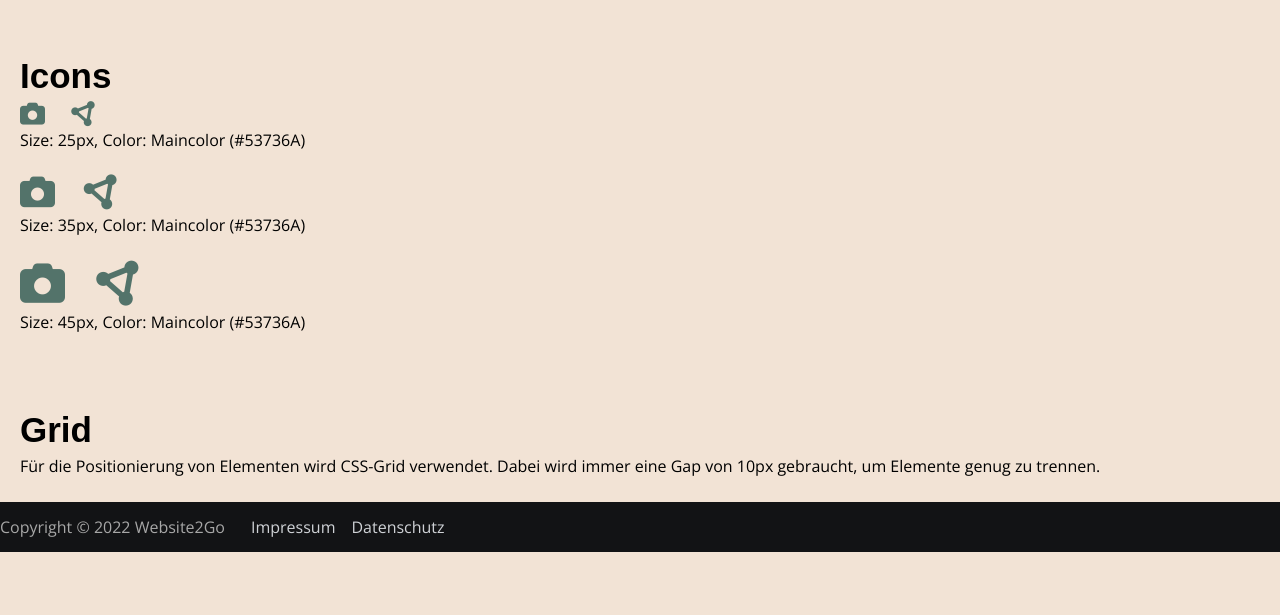
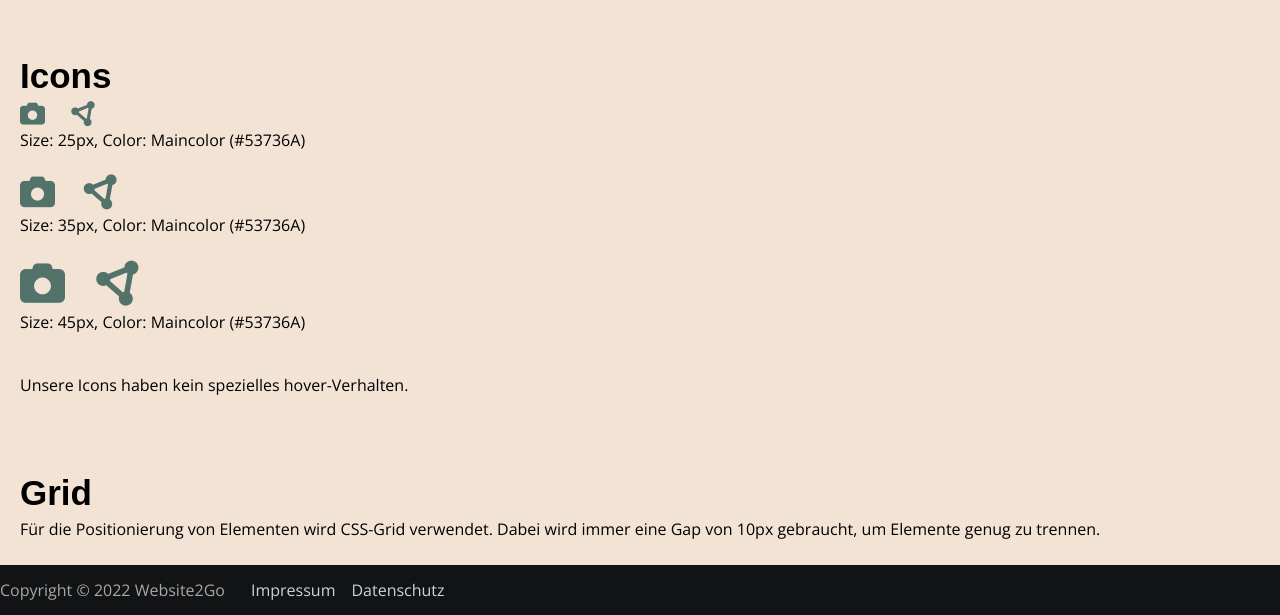
Before and after one commit to flgoller/M152, a plain HTML site: page Website/styleguide.html in a window 1280 px wide. Shown: the part 1161-1776 px from the top of the page. Before the commit the page ends 1713 px from the top, so only its background shows below. Drawn offline with nearby package versions, Linux system fonts and the light colour scheme; a web font is replaced by a local one.

Commit message:
Icons verhalten

```diff
--- a/Website/styleguide.html
+++ b/Website/styleguide.html
@@ -121,6 +121,8 @@
         </span>
         <p>Size: 45px, Color: Maincolor (#53736A)</p>
         <br></br>
+        <p>Unsere Icons haben kein spezielles hover-Verhalten.</p>
+        <br></br>
         <br></br>
         <h3>Grid</h3>
         <p>Für die Positionierung von Elementen wird CSS-Grid verwendet. Dabei wird immer eine Gap von 10px gebraucht,
```
